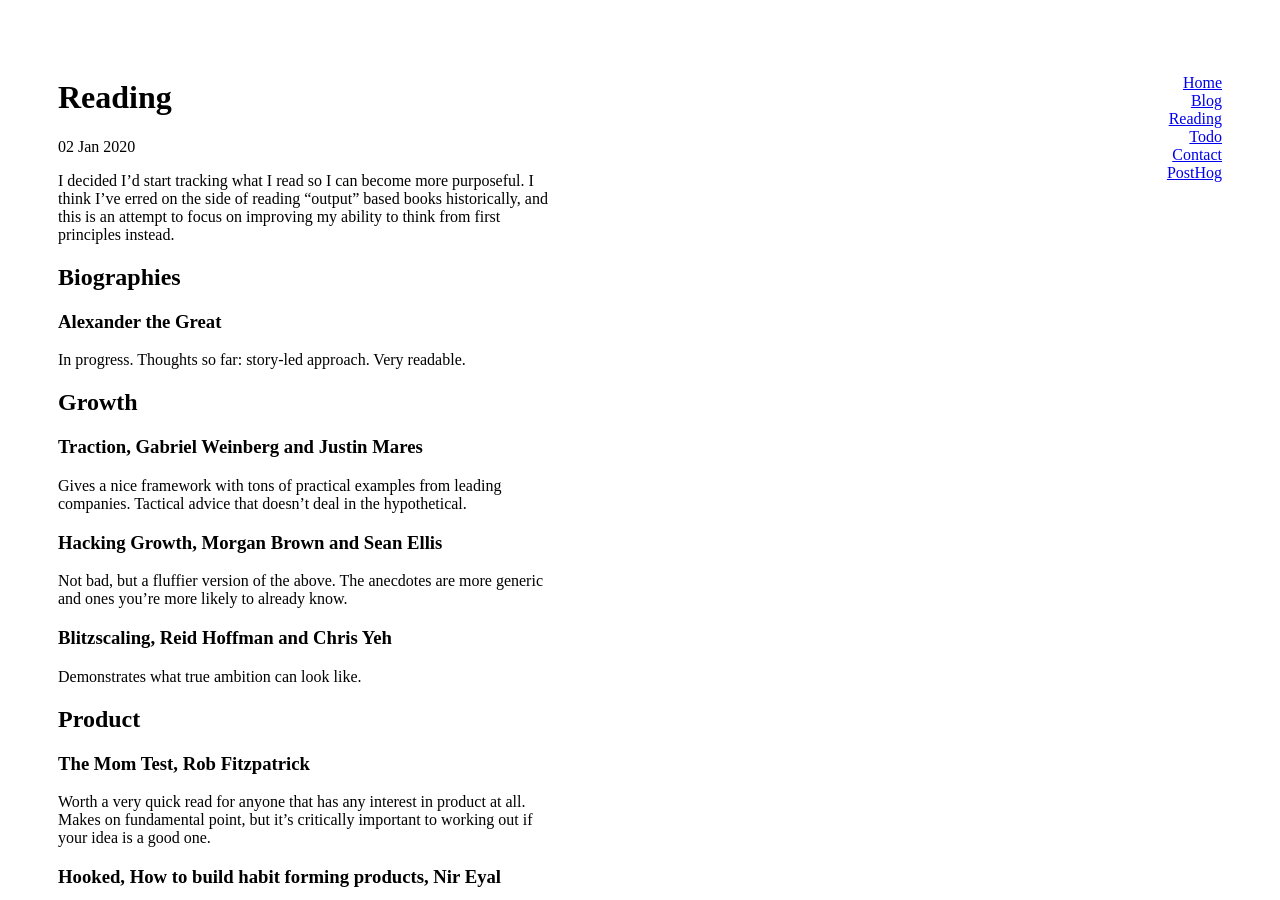
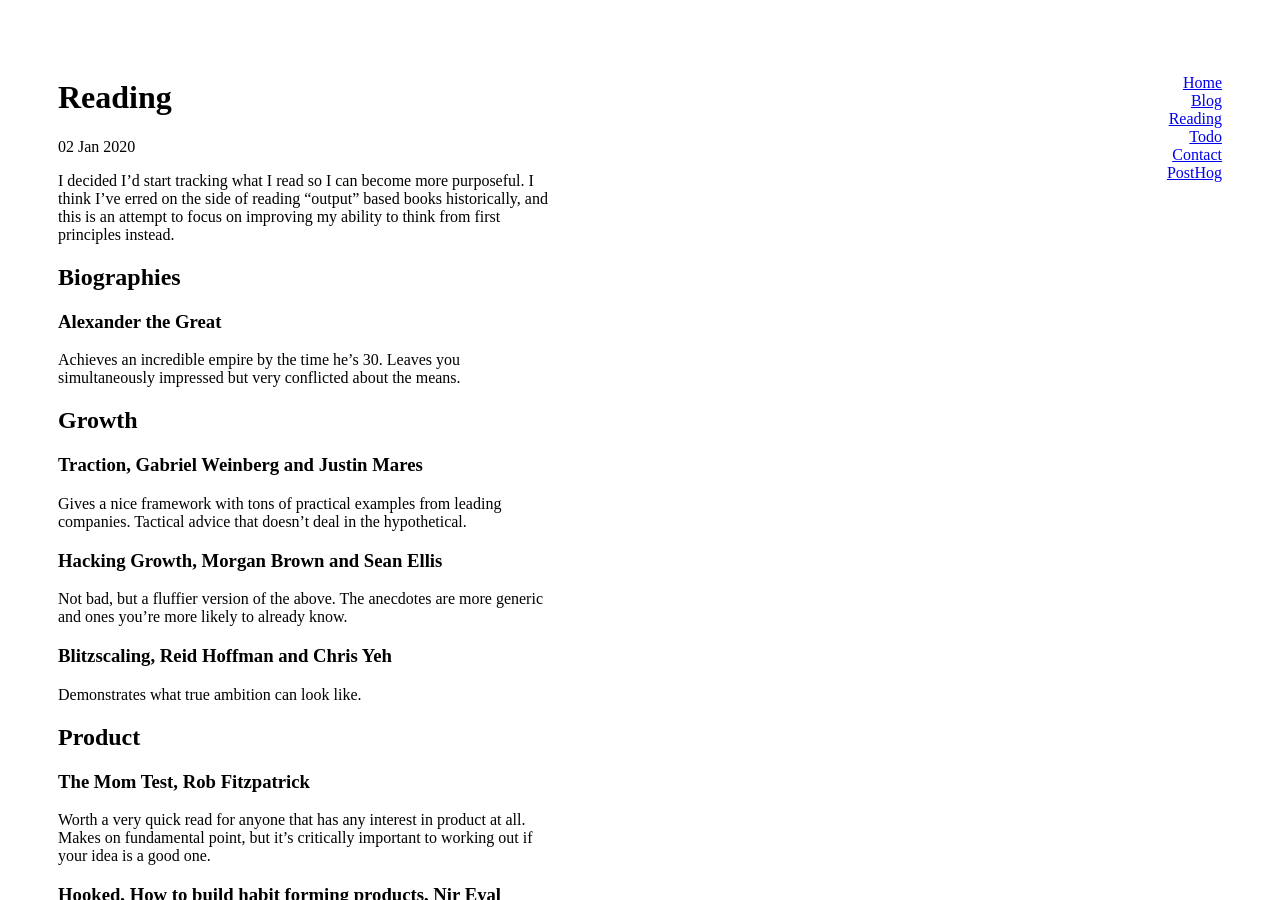
Before and after one commit to jamesefhawkins/jamesefhawkins.github.io, a Jekyll site: the page built from reading/index.md, in a window 1280 px wide and 900 px high. Built offline with Jekyll 4.4.1, drawn with Linux system fonts in a browser that asks for light colours.

Commit message:
finished Alexander the great

```diff
--- a/reading/index.md
+++ b/reading/index.md
@@ -10,7 +10,7 @@ I decided I'd start tracking what I read so I can become more purposeful. I thin
 
 ### Alexander the Great
 
-In progress. Thoughts so far: story-led approach. Very readable.
+Achieves an incredible empire by the time he's 30. Leaves you simultaneously impressed but very conflicted about the means.
 
 ## Growth
 
```
